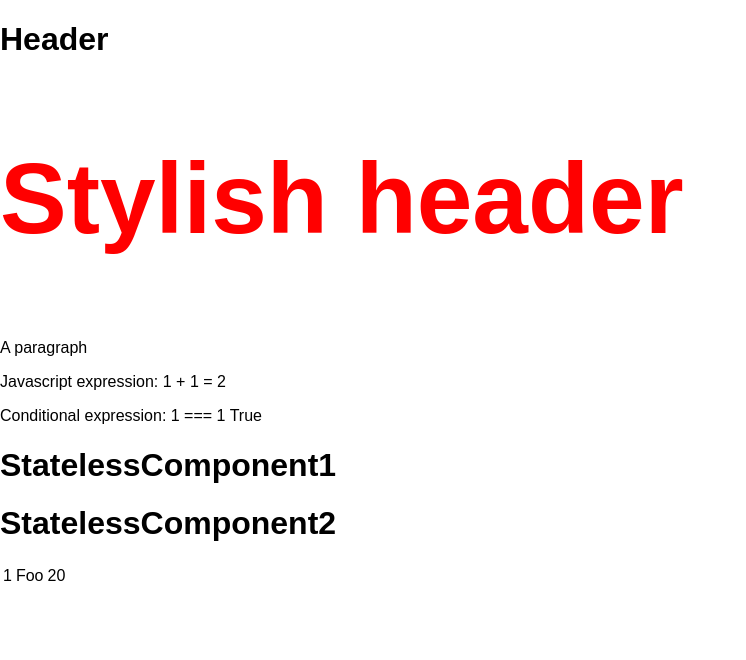
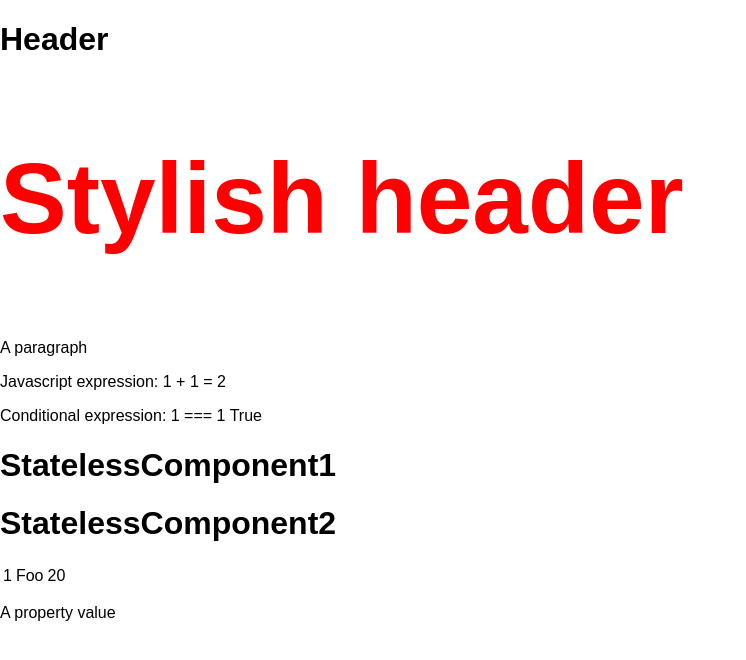
Before and after one commit to magnuvau/hello-react, a React (Create React App) app: page / in a window 1280 px wide. Shown: the top 660 px of the page, without its empty margins (0-746 px from the left). Built offline with nearby package versions, Linux system fonts and the light colour scheme.

Commit message:
Add properties

```diff
--- a/src/App.js
+++ b/src/App.js
@@ -45,6 +45,9 @@ class App extends Component {
                  data={person} />)}
            </tbody>
         </table>
+
+        {/*This is a prop sent from RactDOM*/}
+        <p>{this.props.prop}</p>
      </div>
     );
   }
--- a/src/index.js
+++ b/src/index.js
@@ -4,6 +4,6 @@ import App from './App';
 import './index.css';
 
 ReactDOM.render(
-  <App />,
+  <App prop="A property value"/>,
   document.getElementById('root')
 );
```
